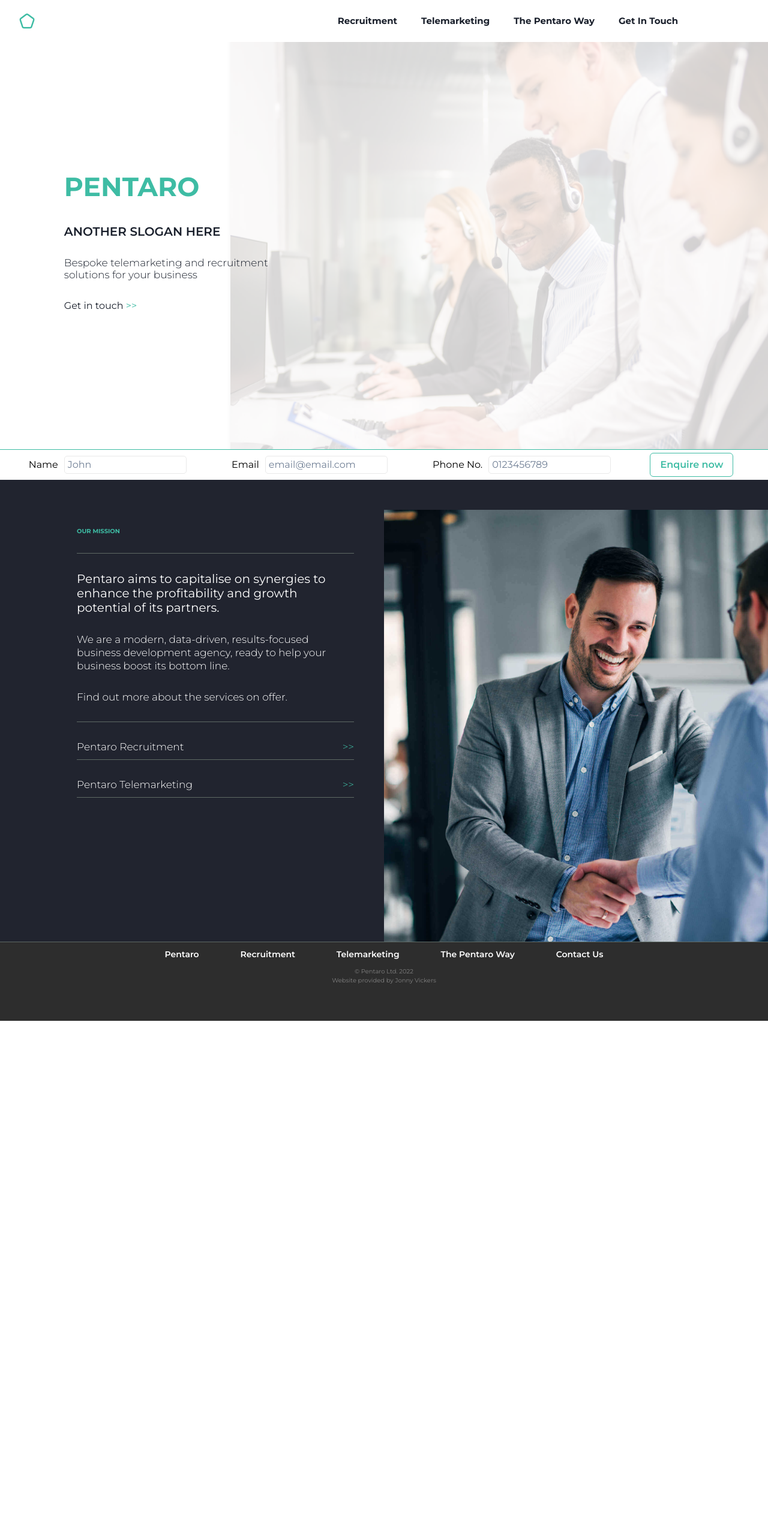
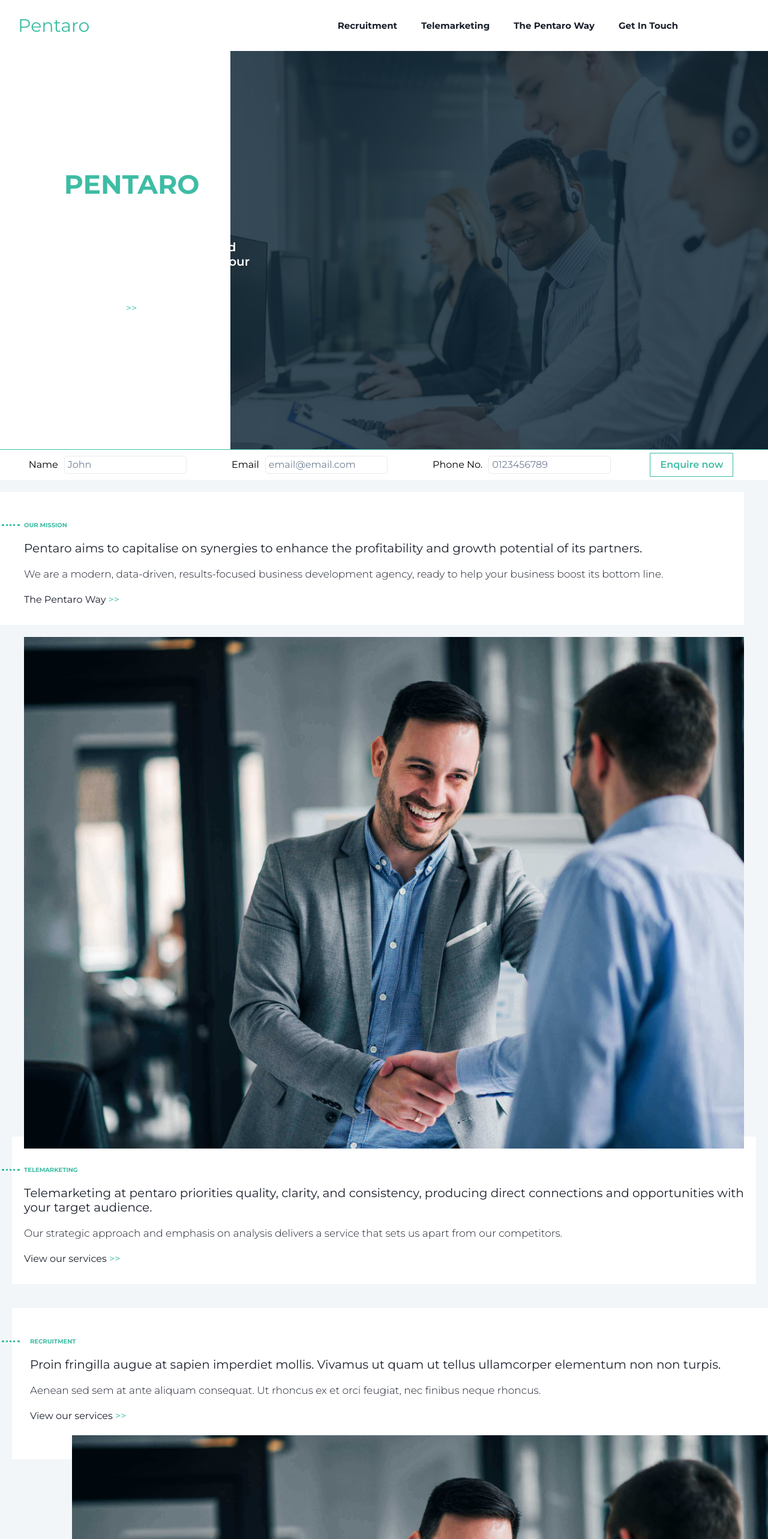
Before and after one commit to jvickers123/pentaro-site, a React (Create React App) app: page / in a window 1280 px wide. Shown: the top 2566 px of the page at 60% size. Before the commit the page ends 1702 px from the top, so only its background shows below. Built offline with nearby package versions, Linux system fonts and the light colour scheme.

Commit message:
improved home page

```diff
--- a/src/components/Home.js
+++ b/src/components/Home.js
@@ -11,12 +11,12 @@ const Home = () => {
     <section>
 
       <div className='hero-container'>
-        <div className='light-background home-background'></div>
+        <div className='hero home-background'><div className='blue-background'></div></div>
 
         <div className='home-flex-container'>
           <h1 className='accent home-heading'>PENTARO</h1>
-          <h2 className='home-h2'>ANOTHER SLOGAN HERE</h2>
-          <p className='home-p'>Bespoke telemarketing and recruitment solutions for your business</p>
+          {/* <h2 className='home-h2'>ANOTHER SLOGAN HERE</h2> */}
+          <h2 className='home-h2'>Bespoke telemarketing and recruitment solutions for your business</h2>
           <Link to='/getintouch' >
             Get in touch <span className="accent">&gt;&gt;</span>
           </Link>
@@ -24,17 +24,18 @@ const Home = () => {
 
       </div>
 
-      <div className='dark-section-container'>
+      <div className='plain-section-container off-left'>
 
-        <div className='content-container'>
+        <div className='content-container left'>
+
+          <div className='dotted-line offset-left-top'></div>
 
           <h2 className='accent'>OUR MISSION</h2>
-          <hr></hr>
           <h3>Pentaro aims to capitalise on synergies to enhance the profitability and growth potential of its partners.</h3>
           <p>We are a modern, data-driven, results-focused business development agency, ready to help your business boost its bottom line.</p>
 
-          <p>Find out more about the services on offer.</p>
-          <div className='home-links-container'>
+          {/* <p>Find out more about the services on offer.</p> */}
+          {/* <div className='home-links-container'>
             <hr></hr>
             <Link className='text-link' to='/recruitment'>
               <p>Pentaro Recruitment</p>
@@ -46,10 +47,20 @@ const Home = () => {
               <p className='accent'>&gt;&gt;</p>
             </Link>
             <hr></hr>
-          </div>
+          </div> */}
+
+          <Link to='/pentaroway'>The Pentaro Way <span className='accent'>&gt;&gt;</span></Link>
 
         </div>
 
+
+
+
+
+
+      </div>
+
+      <div className='plain-section-container middle'>
 
         <div className='image-container'>
           <img
@@ -58,6 +69,38 @@ const Home = () => {
             />
         </div>
 
+        <div className='content-container middle'>
+
+          <div className='dotted-line offset-left-top'></div>
+
+          <h2 className='accent'>TELEMARKETING</h2>
+          <h3>Telemarketing at pentaro priorities quality, clarity, and consistency, producing direct connections and opportunities with your target audience.</h3>
+          <p>Our strategic approach and emphasis on analysis delivers a service that sets us apart from our competitors.</p>
+
+          <Link to='/telemarketing'>View our services <span className='accent'>&gt;&gt;</span></Link>
+        </div>
+
+      </div>
+
+      <div className='plain-section-container offset-right'>
+
+      <div className='content-container right'>
+
+          <div className='dotted-line offset-left-top'></div>
+
+          <h2 className='accent'>RECRUITMENT</h2>
+          <h3>Proin fringilla augue at sapien imperdiet mollis. Vivamus ut quam ut tellus ullamcorper elementum non non turpis.</h3>
+          <p>Aenean sed sem at ante aliquam consequat. Ut rhoncus ex et orci feugiat, nec finibus neque rhoncus.</p>
+
+          <Link to='/recruitment'>View our services <span className='accent'>&gt;&gt;</span></Link>
+        </div>
+
+        <div className='image-container'>
+          <img
+            src={handshake}
+            alt='Two people shaking hands'
+            />
+        </div>
 
       </div>
 
--- a/src/components/SiteNavBar.js
+++ b/src/components/SiteNavBar.js
@@ -21,7 +21,7 @@ const SiteNavBar = () => {
 
   return (
     <div className='nav-bar-main'>
-      <Link to='/'><TbPentagon className='accent'/></Link>
+      <Link to='/' className='accent'>Pentaro</Link>
 
       <div className='mobile-navbar'>
 
--- a/src/styles/components/enquirenow.scss
+++ b/src/styles/components/enquirenow.scss
@@ -16,6 +16,7 @@
     margin-right: 20px;
     margin-bottom: 20px;
     @extend %box-shadow;
+    border-radius: 0;
   }
   .footer-desktop {
     display: none;
--- a/src/styles/components/home.scss
+++ b/src/styles/components/home.scss
@@ -6,8 +6,11 @@
   justify-content: center;
   height: 100vh;
   padding: 50px 20px;
+  color: #fff;
   .home-background {
     background: url("../../assets/home-background.jpg");
+    background-size: cover;
+    background-position: center;
   }
   .light-background {
     background-size: cover;
@@ -22,6 +25,7 @@
   .home-heading {
     font-weight: bold;
     font-size: 44px;
+    margin-bottom: 60px;
   }
   .home-h2 {
     font-weight: 600;
--- a/src/styles/main.scss
+++ b/src/styles/main.scss
@@ -50,8 +50,9 @@ section {
   }
   img {
     max-width: 100vw;
-    transform: translateX(-40px);
-    margin-top: 50px;
+    width: 100%;
+    // transform: translateX(-40px);
+    // margin-top: 50px;
   }
 }
 
@@ -61,6 +62,22 @@ section {
 a {
   text-decoration: none;
   color: #000;
+}
+
+.blue-background {
+  background-color: #082233;
+  width: 100%;
+  height: 100%;
+  // z-index: -1;
+  opacity: 0.8;
+}
+
+.hero {
+  width: 100%;
+  height: 100%;
+  position: absolute;
+  height: inherit;
+  z-index: -1;
 }
 
 .light-background {
@@ -74,6 +91,55 @@ a {
   z-index: -1;
 }
 
+.plain-section-container {
+  background-color: $greybg;
+  width: 100vw;
+  background-size: cover;
+  // padding: 50px 40px 0 40px;
+  .dotted-line {
+    border-bottom: 3px dotted $accent;
+    position: absolute;
+  }
+  .offset-left-top {
+    width: 30px;
+    left: 3px;
+    transform: translateY(4px);
+  }
+  &.off-left {
+    padding: 20px 40px 20px 0;
+  }
+  &.middle {
+    .image-container {
+      margin: -20px 20px;
+    }
+    padding: 20px;
+  }
+  &.offset-right {
+    padding: 20px 0 20px 20px;
+    .image-container {
+      // margin: -40px -80px 0 0;
+      margin-left: 100px;
+      margin-top: -40px;
+    }
+  }
+  p {
+    margin-bottom: 20px;
+  }
+}
+
+.content-container {
+  background-color: #fff;
+  &.left {
+    padding: 50px 10px 30px 40px;
+  }
+  &.middle {
+    padding: 50px 20px 30px 20px;
+  }
+  &.right {
+    padding: 50px 40px 60px 30px;
+  }
+}
+
 .dark-background {
   // height: 100%;
   background-size: cover;
--- a/src/styles/variables.scss
+++ b/src/styles/variables.scss
@@ -6,7 +6,7 @@ $darkbackground: #21242f;
 // $darkbgline: #515151;
 $darkbgline: #5e6964;
 // $greybg: #5e6964;
-$greybg: #e5e5e5;
+$greybg: #F2F6F9;
 $greygrey: #8A8A8A;
 $greybgline: #d6d6d6;
 
```
